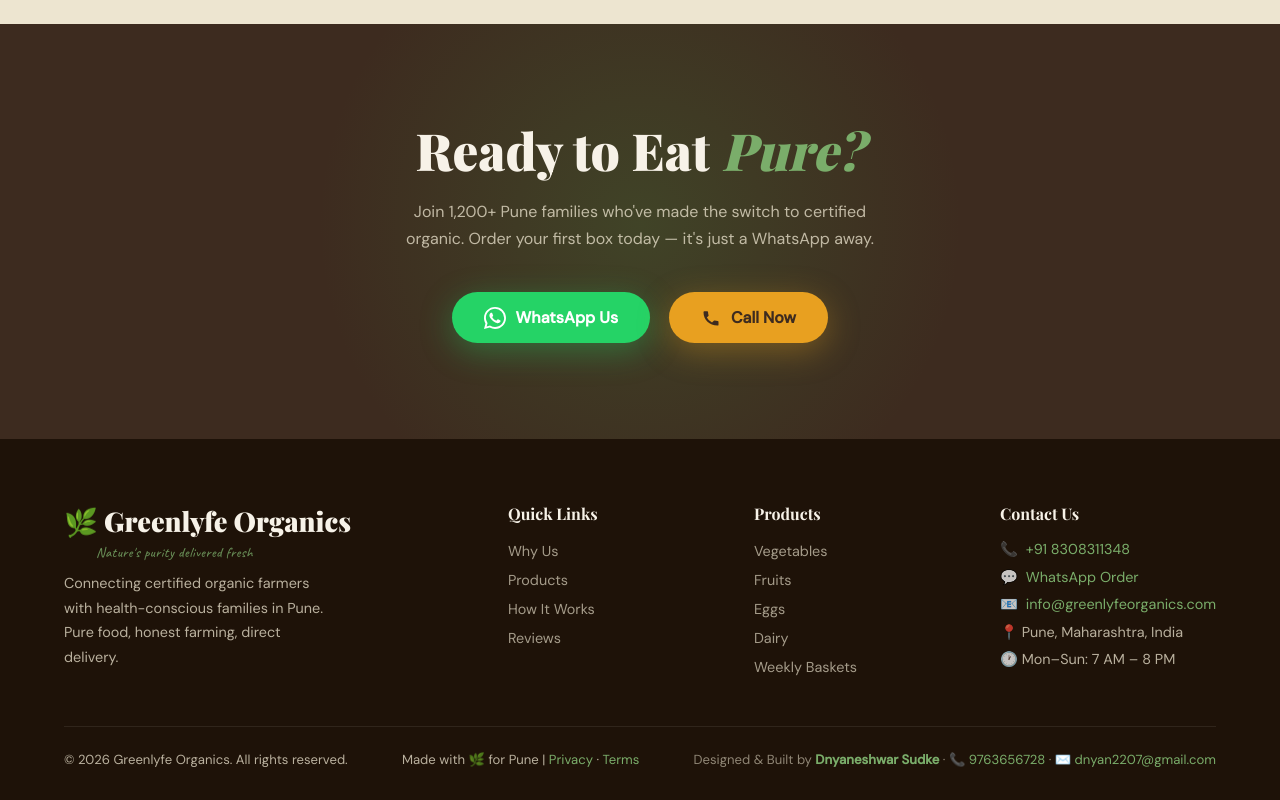
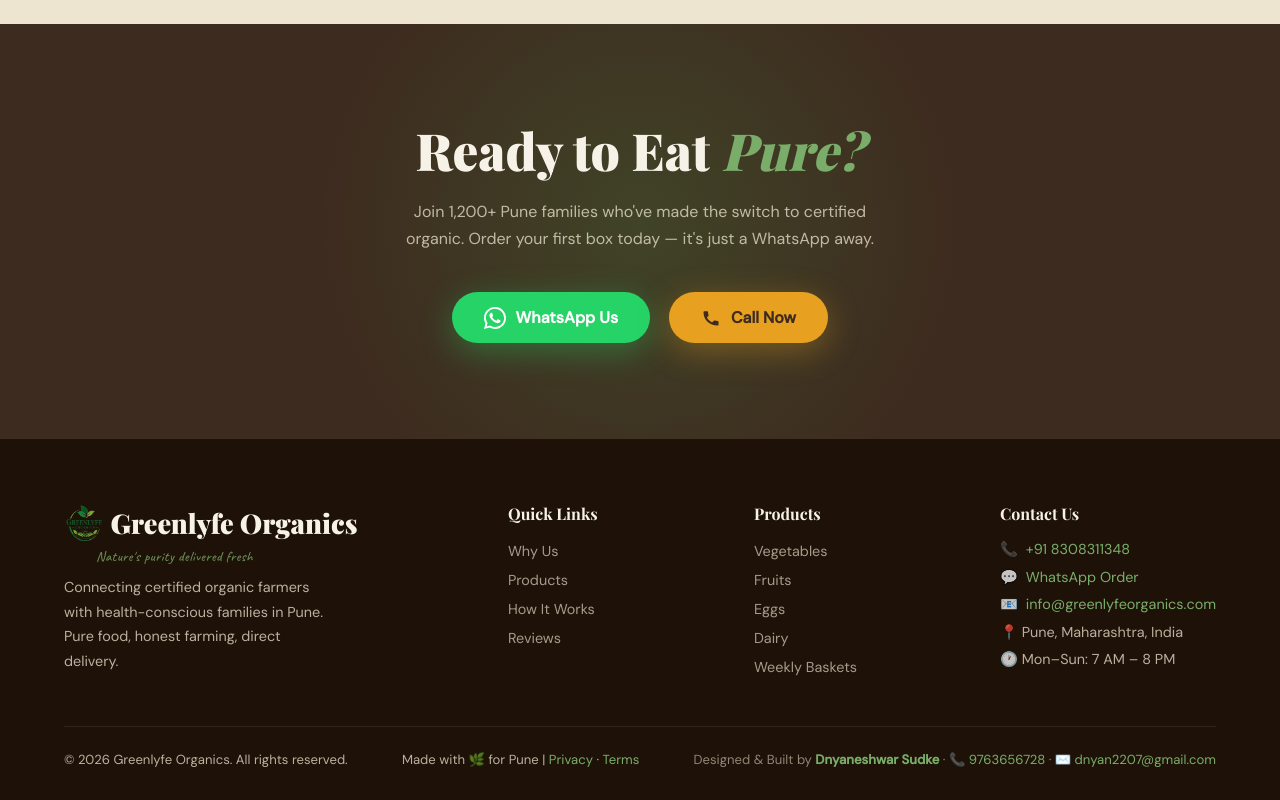
Before and after one commit to Dnyanesha22/greenlyfe-organics-website, a plain HTML site: page index.html in a window 1280 px wide. Shown: the part 4170-4970 px from the top of the page. Drawn offline with nearby package versions, Linux system fonts and the light colour scheme; a web font is replaced by a local one.

Commit message:
Update index.html

```diff
--- a/index.html
+++ b/index.html
@@ -527,7 +527,8 @@
   <div class="footer-grid">
     <div class="footer-brand">
       <a href="#" class="logo-wrap">
-        <span class="logo" style="color:var(--cream)">🌿 Greenlyfe Organics</span>
+        <span class="logo" >
+          <img src="logopng.png" alt="Greenlyfe Organics"style="height:40px;width:auto;">Greenlyfe Organics</span>
         <span class="logo-tagline">Nature's purity delivered fresh</span>
       </a>
       <p>Connecting certified organic farmers with health-conscious families in Pune. Pure food, honest farming, direct delivery.</p>
```
